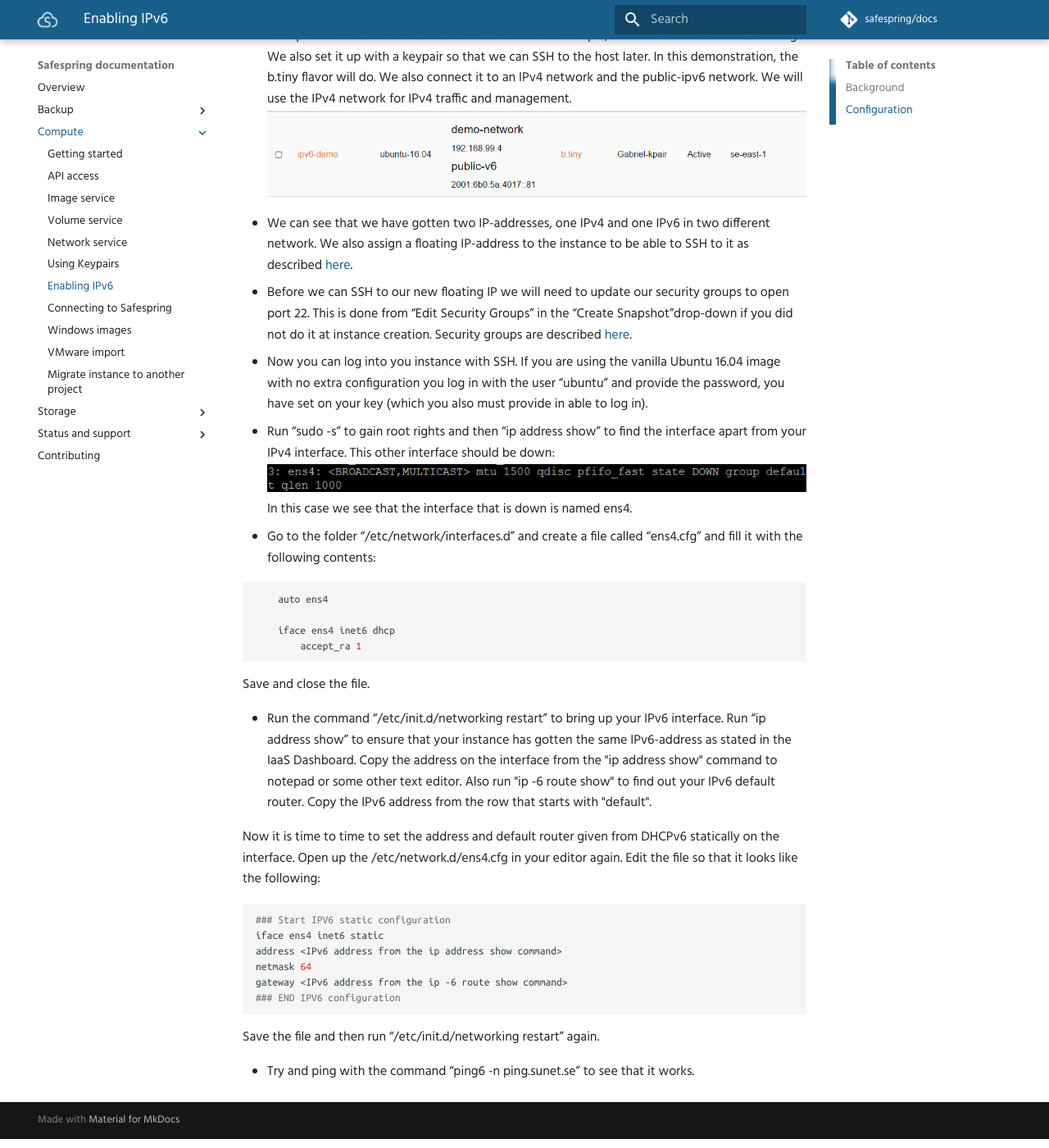
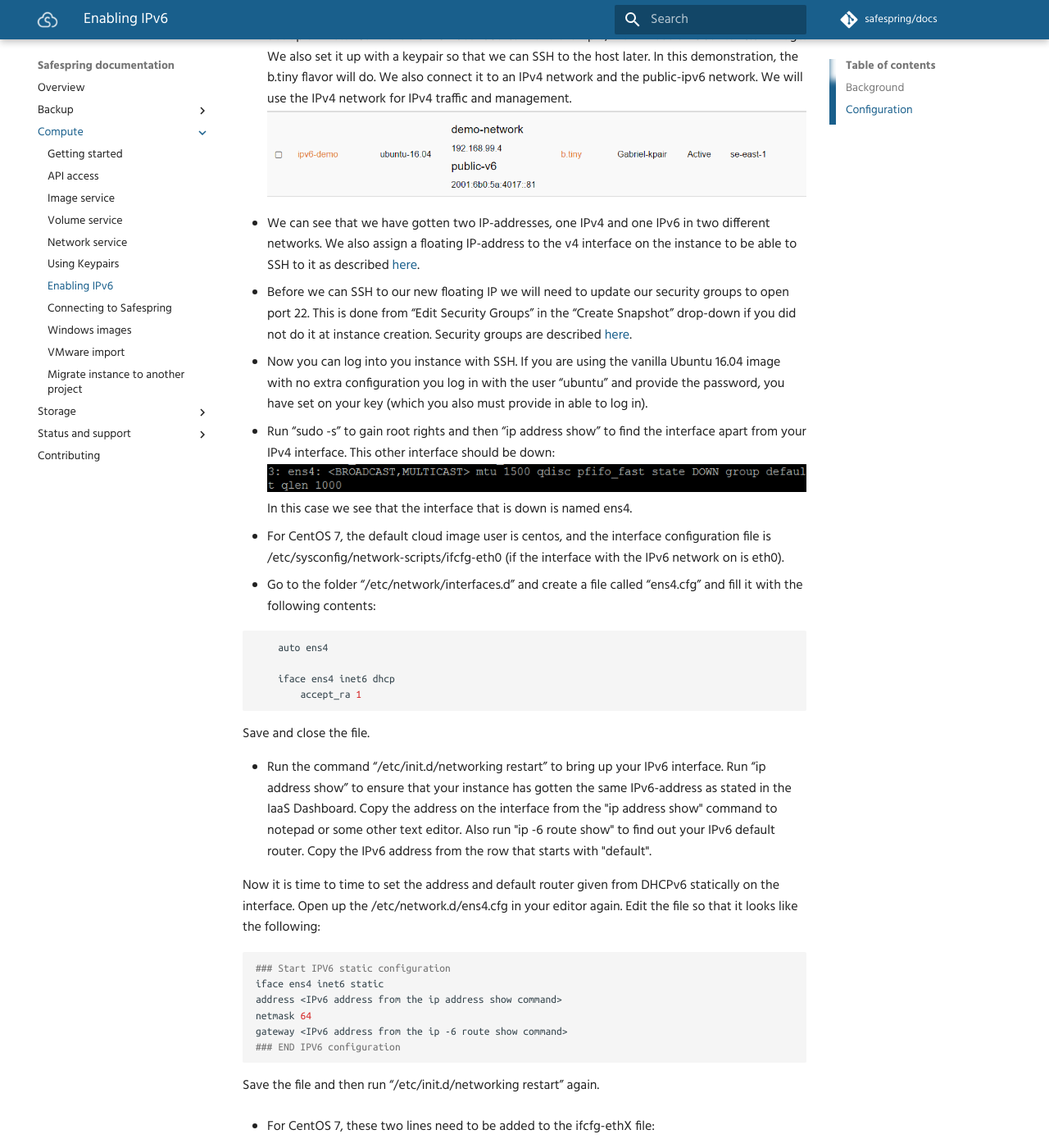
Before and after one commit to safespring/docs, an MkDocs documentation site: the page built from content/compute/ipv6-howto.md, in a window 1280 px wide and 1400 px high, scrolled down 990 px. Shown: the whole window at 82% size. Built offline with MkDocs 1.6.1 and Material for MkDocs 9.7.7, drawn with Linux system fonts in a browser that asks for light colours; comment, search, counter and statistics services are not loaded; old or Windows-style settings are respelled for this version of MkDocs; some of the changed text lies outside the part shown.

Commit message:
Add Centos7 ipv6 info

````diff
--- a/content/compute/ipv6-howto.md
+++ b/content/compute/ipv6-howto.md
@@ -14,12 +14,13 @@
 
 * Set up an instance in the Horizon dashboard. In this example, we will use an Ubuntu 16.04 image. We also set it up with a keypair so that we can SSH to the host later. In this demonstration, the b.tiny flavor will do. We also connect it to an IPv4 network and the public-ipv6 network. We will use the IPv4 network for IPv4 traffic and management.
 ![Network list](../images/ipv6_image1.png)
-* We can see that we have gotten two IP-addresses, one IPv4 and one IPv6 in two different network. We also assign a floating IP-address to the instance to be able to SSH to it as described [here](https://docs.cloud.ipnett.com/intro/gettingstarted.html).
-* Before we can SSH to our new floating IP we will need to update our security groups to open port 22. This is done from “Edit Security Groups” in the “Create Snapshot”drop-down if you did not do it at instance creation. Security groups are described [here](https://docs.cloud.ipnett.com/intro/gettingstarted.html).
+* We can see that we have gotten two IP-addresses, one IPv4 and one IPv6 in two different networks. We also assign a floating IP-address to the v4 interface on the instance to be able to SSH to it as described [here](https://docs.cloud.ipnett.com/intro/gettingstarted.html).
+* Before we can SSH to our new floating IP we will need to update our security groups to open port 22. This is done from “Edit Security Groups” in the “Create Snapshot” drop-down if you did not do it at instance creation. Security groups are described [here](https://docs.cloud.ipnett.com/intro/gettingstarted.html).
 * Now you can log into you instance with SSH. If you are using the vanilla Ubuntu 16.04 image with no extra configuration you log in with the user “ubuntu” and provide the password, you have set on your key (which you also must provide in able to log in).
 * Run “sudo -s” to gain root rights and then “ip address show” to find the interface apart from your IPv4 interface. This other interface should be down:
 ![Interface list](../images/ipv6_image2.png)
 In this case we see that the interface that is down is named ens4.
+* For CentOS 7, the default cloud image user is centos, and the interface configuration file is /etc/sysconfig/network-scripts/ifcfg-eth0 (if the interface with the IPv6 network on is eth0).
 * Go to the folder “/etc/network/interfaces.d” and create a file called “ens4.cfg” and fill it with the following contents:
 
 ```shell
@@ -46,4 +47,11 @@
 ```
 Save the file and then run “/etc/init.d/networking restart” again.
 
-* Try and ping with the command “ping6 -n ping.sunet.se” to see that it works.
+* For CentOS 7, these two lines need to be added to the ifcfg-ethX file:
+```
+IPV6ADDR=2001:xxx:x:xxxx::yyy/64
+IPV6_DEFAULTGW=2001:xxx:x:xxxx::1/64
+```
+then restart the VM or restart network with "systemctl restart network.service" and it should now be usable over IPv6 also.
+
+* Try and ping with the command “ping6 -n ping.sunet.se” to see that it works. If the host is V6-only, make sure you add v6 resolvers to the /etc/resolv.conf file.
````
